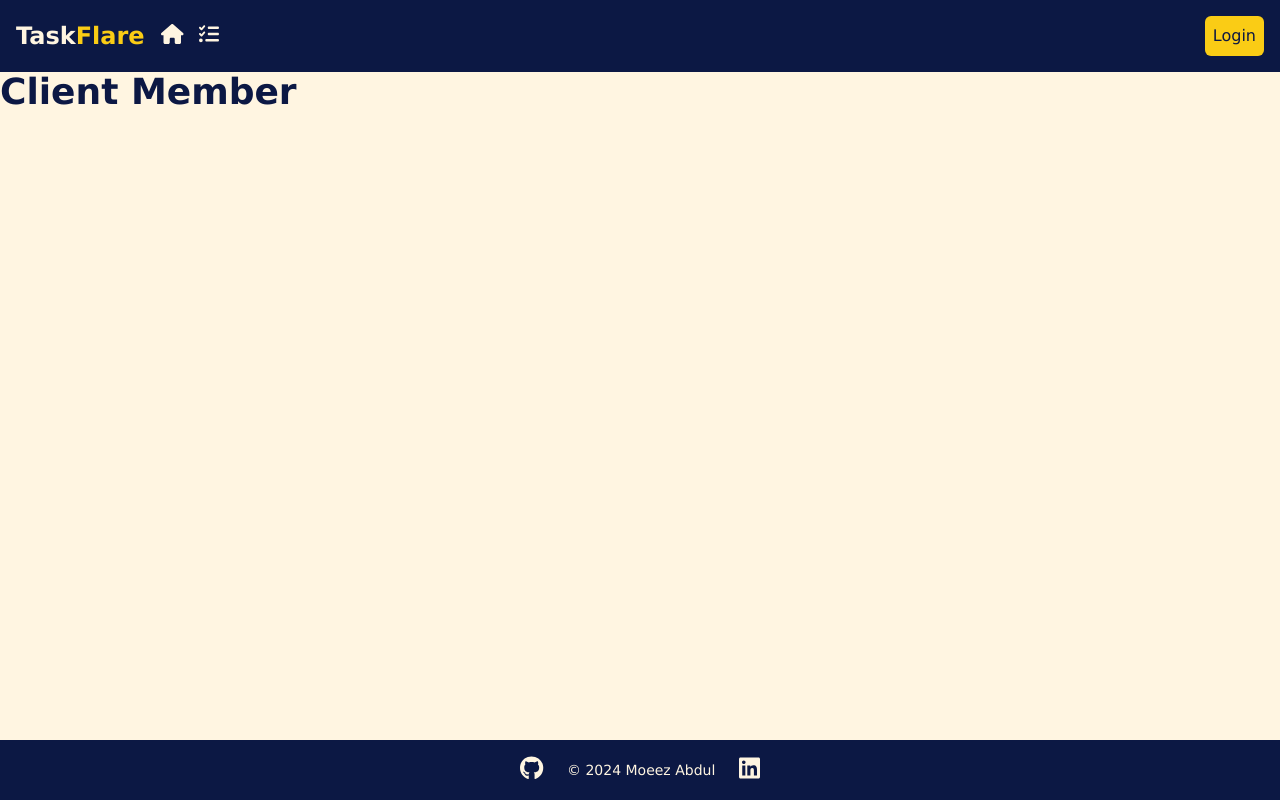
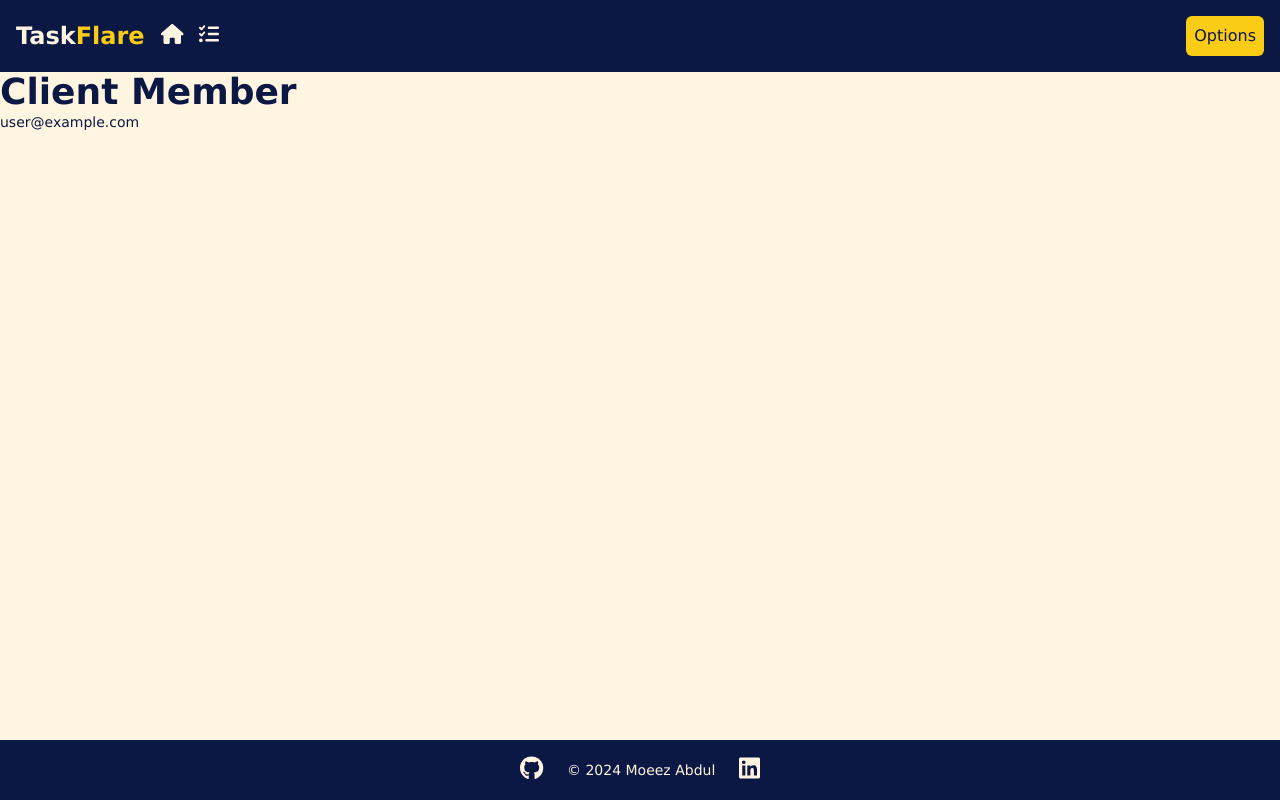
Before and after one commit to Mo-Gamer-2000/TaskFlare, a Next.js app: page /ClientMember in a window 1280 px wide. Built offline with nearby package versions, Linux system fonts and the light colour scheme; no server answers; sample sign-in values are in the browser's storage.

Commit message:
Pages protected - Client Side pages

```diff
--- /dev/null
+++ b/app/(components)/Authprovider.js
@@ -0,0 +1,9 @@
+"use client";
+
+const { SessionProvider } = require("next-auth/react");
+
+const AuthProvider = ({ children }) => {
+  return <SessionProvider>{children}</SessionProvider>;
+};
+
+export default AuthProvider;
--- a/app/(components)/DropdownMenu.jsx
+++ b/app/(components)/DropdownMenu.jsx
@@ -4,7 +4,7 @@ const DropdownMenu = () => {
   return (
     <div className="relative inline-block text-left bg-yellow-400 hover:bg-yellow-200 text-purple-accent rounded-md">
       <Link href="/LoginPage" className="block px-2 py-2">
-        Login
+        Options
       </Link>
     </div>
   );
--- a/app/ClientMember/page.jsx
+++ b/app/ClientMember/page.jsx
@@ -1,9 +1,21 @@
 "use client";
 
-const Member = () => {
+import { useSession } from "next-auth/react";
+import { redirect } from "next/navigation";
+
+const Member = async () => {
+  const { data: session } = useSession({
+    required: true,
+    onUnauthenticated() {
+      redirect("/api/auth/signin?callbackUrl=/ClientMember");
+    },
+  });
+
   return (
     <div>
       <h1 className="text-purple-accent">Client Member</h1>
+      <p className="text-purple-accent">{session?.user?.email}</p>
+      <p className="text-purple-accent">{session?.user?.role}</p>
     </div>
   );
 };
--- a/app/Member/page.jsx
+++ b/app/Member/page.jsx
@@ -1,7 +1,18 @@
-const Member = () => {
+import { getServerSession } from "next-auth";
+import { options } from "../api/auth/[...nextauth]/options";
+import { redirect } from "next/navigation";
+
+const Member = async () => {
+  const session = await getServerSession(options);
+  if (!session) {
+    redirect("/api/auth/signin?callbackUrl=/Member");
+  }
+
   return (
     <div>
       <h1 className="text-purple-accent">Member</h1>
+      <p className="text-purple-accent">{session?.user?.email}</p>
+      <p className="text-purple-accent">{session?.user?.role}</p>
     </div>
   );
 };
--- a/app/api/auth/[...nextauth]/options.js
+++ b/app/api/auth/[...nextauth]/options.js
@@ -24,6 +24,7 @@ export const options = {
       profile(profile) {
         console.log("Google Profile: ", profile);
 
+        let userRole = "Google User";
         return {
           ...profile,
           id: profile.sub,
--- a/app/layout.js
+++ b/app/layout.js
@@ -4,6 +4,7 @@ import "./globals.css";
 
 import { config } from "@fortawesome/fontawesome-svg-core";
 import "@fortawesome/fontawesome-svg-core/styles.css";
+import AuthProvider from "./(components)/Authprovider";
 
 // Stopped adding CSS to the Icons, which makes the Huge
 config.autoAddCss = false;
@@ -16,6 +17,7 @@ export const metadata = {
 export default function RootLayout({ children }) {
   return (
     <html lang="en-GB">
+      <AuthProvider>
         <body>
           <div className="flex flex-col h-screen max-h-screen">
             <Nav />
@@ -25,6 +27,7 @@ export default function RootLayout({ children }) {
             <Footer />
           </div>
         </body>
+      </AuthProvider>
     </html>
   );
 }
```
Lines whose indentation alone changed are shown as unchanged.
